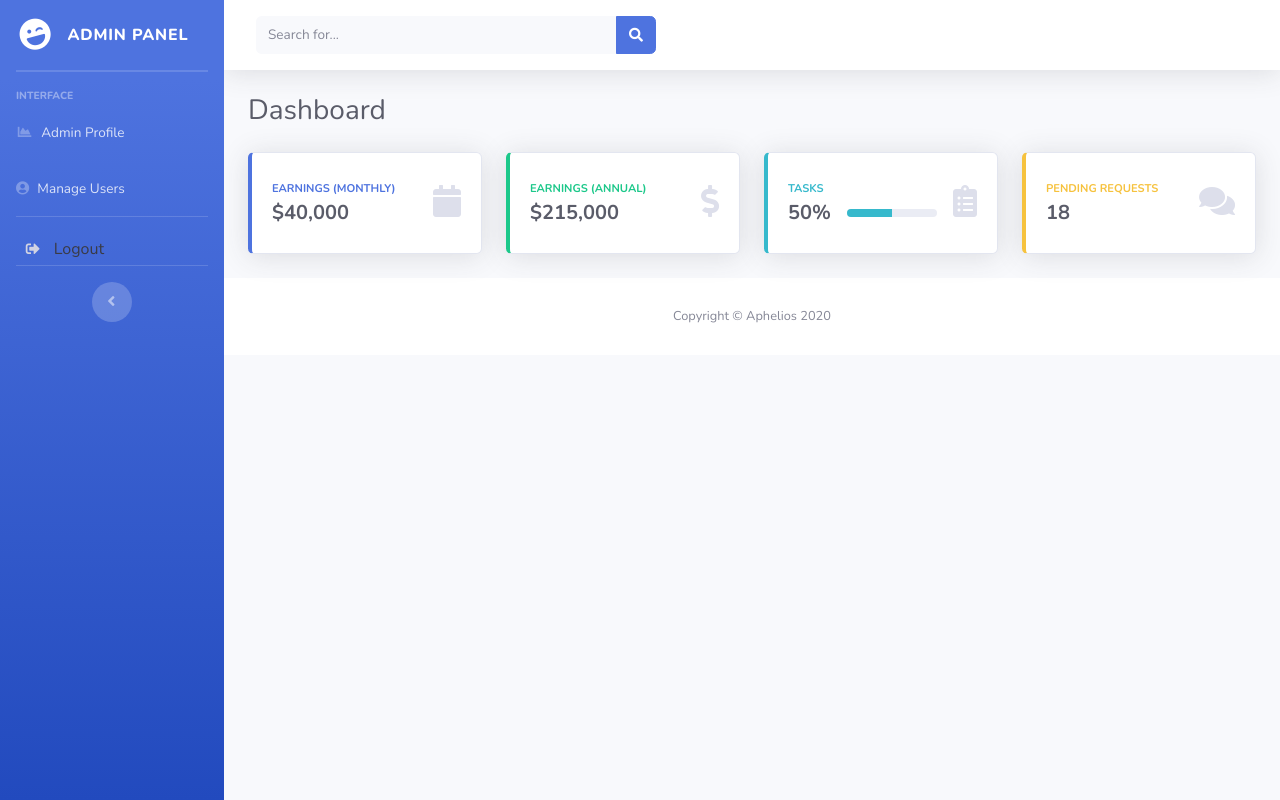
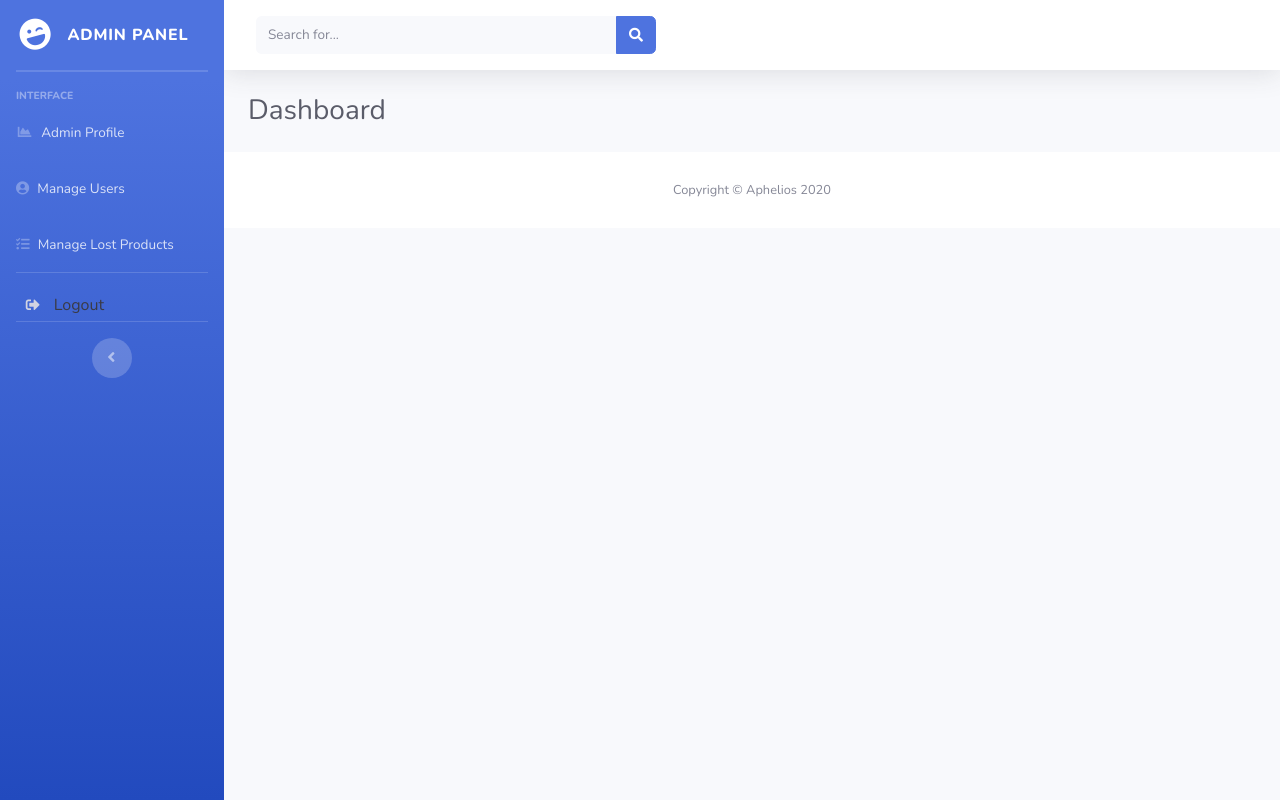
Before and after one commit to Bidesh15-8550/Lost-and-Found-Management-System-using-PHP, a PHP site: page /admin/index.php in a window 1280 px wide. Run offline with PHP 8.4, Linux system fonts and the light colour scheme.

Commit message:
index and navbar updated

```diff
--- a/admin/includes/navbar.php
+++ b/admin/includes/navbar.php
@@ -39,6 +39,12 @@
   <a class="nav-link" href="register.php">
     <i class="fas fa-user-circle"></i>
     <span>Manage Users</span></a>
+</li>
+
+<li class="nav-item">
+  <a class="nav-link" href="register.php">
+  <i class="fas fa-tasks"></i>
+    <span>Manage Lost Products</span></a>
 </li>
 
 
--- a/admin/index.php
+++ b/admin/index.php
@@ -29,81 +29,7 @@ include('includes/navbar.php');
           <div class="row">
 
             <!-- Earnings (Monthly) Card Example -->
-            <div class="col-xl-3 col-md-6 mb-4">
-              <div class="card border-left-primary shadow h-100 py-2">
-                <div class="card-body">
-                  <div class="row no-gutters align-items-center">
-                    <div class="col mr-2">
-                      <div class="text-xs font-weight-bold text-primary text-uppercase mb-1">Earnings (Monthly)</div>
-                      <div class="h5 mb-0 font-weight-bold text-gray-800">$40,000</div>
-                    </div>
-                    <div class="col-auto">
-                      <i class="fas fa-calendar fa-2x text-gray-300"></i>
-                    </div>
-                  </div>
-                </div>
-              </div>
-            </div>
 
-            <!-- Earnings (Monthly) Card Example -->
-            <div class="col-xl-3 col-md-6 mb-4">
-              <div class="card border-left-success shadow h-100 py-2">
-                <div class="card-body">
-                  <div class="row no-gutters align-items-center">
-                    <div class="col mr-2">
-                      <div class="text-xs font-weight-bold text-success text-uppercase mb-1">Earnings (Annual)</div>
-                      <div class="h5 mb-0 font-weight-bold text-gray-800">$215,000</div>
-                    </div>
-                    <div class="col-auto">
-                      <i class="fas fa-dollar-sign fa-2x text-gray-300"></i>
-                    </div>
-                  </div>
-                </div>
-              </div>
-            </div>
-
-            <!-- Earnings (Monthly) Card Example -->
-            <div class="col-xl-3 col-md-6 mb-4">
-              <div class="card border-left-info shadow h-100 py-2">
-                <div class="card-body">
-                  <div class="row no-gutters align-items-center">
-                    <div class="col mr-2">
-                      <div class="text-xs font-weight-bold text-info text-uppercase mb-1">Tasks</div>
-                      <div class="row no-gutters align-items-center">
-                        <div class="col-auto">
-                          <div class="h5 mb-0 mr-3 font-weight-bold text-gray-800">50%</div>
-                        </div>
-                        <div class="col">
-                          <div class="progress progress-sm mr-2">
-                            <div class="progress-bar bg-info" role="progressbar" style="width: 50%" aria-valuenow="50" aria-valuemin="0" aria-valuemax="100"></div>
-                          </div>
-                        </div>
-                      </div>
-                    </div>
-                    <div class="col-auto">
-                      <i class="fas fa-clipboard-list fa-2x text-gray-300"></i>
-                    </div>
-                  </div>
-                </div>
-              </div>
-            </div>
-
-            <!-- Pending Requests Card Example -->
-            <div class="col-xl-3 col-md-6 mb-4">
-              <div class="card border-left-warning shadow h-100 py-2">
-                <div class="card-body">
-                  <div class="row no-gutters align-items-center">
-                    <div class="col mr-2">
-                      <div class="text-xs font-weight-bold text-warning text-uppercase mb-1">Pending Requests</div>
-                      <div class="h5 mb-0 font-weight-bold text-gray-800">18</div>
-                    </div>
-                    <div class="col-auto">
-                      <i class="fas fa-comments fa-2x text-gray-300"></i>
-                    </div>
-                  </div>
-                </div>
-              </div>
-            </div>
           </div>
 
           <!-- Content Row -->
```
